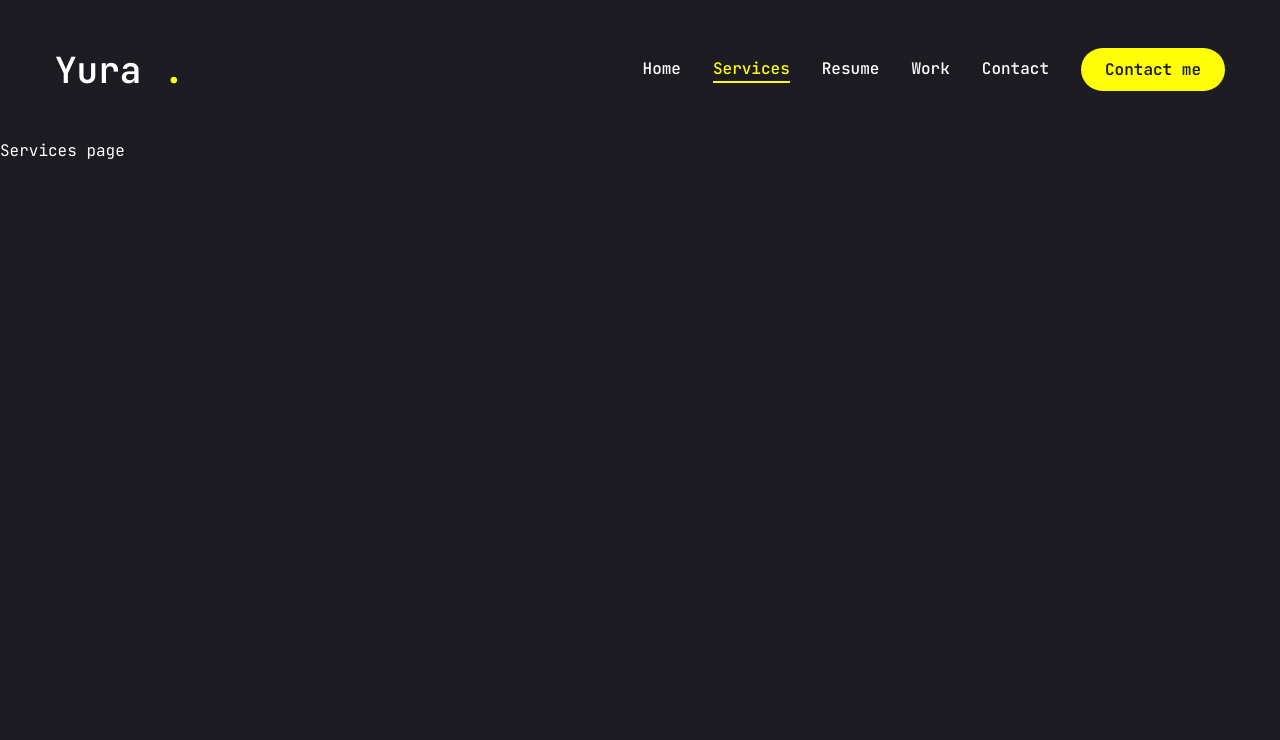
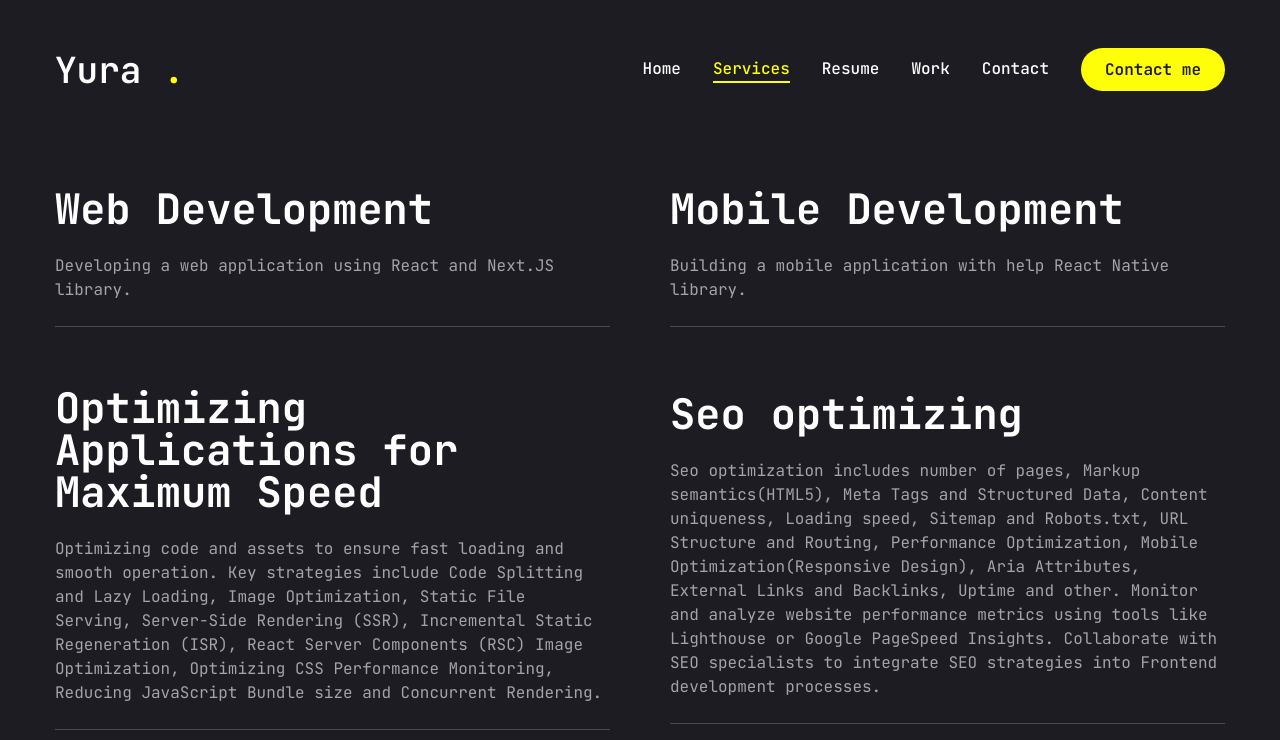
Before and after one commit to yurashalya/portfolio_main, a Next.js app: page /services in a window 1280 px wide. Shown: the top 740 px of the page. Built offline with nearby package versions, Linux system fonts and the light colour scheme.

Commit message:
Implemented UI for Services page

```diff
--- a/app/services/page.tsx
+++ b/app/services/page.tsx
@@ -1,7 +1,50 @@
-import React from "react";
+"use client";
 
-const Services = () => {
-  return <div>Services page</div>;
+import { motion } from "framer-motion";
+import { ServicesData } from "@/constants";
+
+type ServicesDataProps = {
+  title: string;
+  description: string;
 };
 
+const Services = () => (
+  <section className="min-h-[80vh] flex flex-col justify-center py-12 xl:py-0">
+    <div className="container mx-auto">
+      <motion.div
+        initial={{ opacity: 0 }}
+        animate={{
+          opacity: 1,
+          transition: { delay: 1, duration: 0.4, ease: "easeIn" },
+        }}
+        className="grid grid-cols-1 md:grid-cols-2 gap-[60px]"
+      >
+        {ServicesData.map((service: ServicesDataProps, index: number) => {
+          return (
+            <div
+              key={index}
+              className="flex flex-1 flex-col justify-center gap-6 group cursor-default"
+            >
+              <div className="w-full flex justify-between items-center">
+                <h2
+                  className="text-[42px] font-bold leading-none text-white
+              group-hover:text-accent  transition-all duration-500"
+                >
+                  {service.title}
+                </h2>
+              </div>
+
+              <p className="text-white/60 group-hover:text-outline-hover">
+                {service.description}
+              </p>
+
+              <div className="border-b border-white/20 w-full"></div>
+            </div>
+          );
+        })}
+      </motion.div>
+    </div>
+  </section>
+);
+
 export default Services;
--- a/components/Stars.tsx
+++ b/components/Stars.tsx
@@ -8,24 +8,20 @@ const Stats = () => {
   return (
     <section className="pt-4 pb-12 xl:pt-0 xl:pb-0">
       <div className="container mx-auto">
-        <div className="flex flex-wrap gap-6 max-w-[80vw] mx-auto xl:max-w-none">
+        <div className="flex flex-wrap gap-6 max-w-[80vw] mx-auto xl:max-w-none xsm:flex-col xsm:items-center">
           {StatsResult.map((item, index) => {
             return (
               <div
-                className="flex-1 flex gap-4 items-center justify-center xl:justify-start"
+                className="flex-1 flex gap-4 items-center xsm:w-[100%] xsm:justify-between justify-center xl:justify-start"
                 key={index}
               >
                 <CountUp
                   end={item.num}
                   duration={5}
                   delay={1}
-                  className="text-4xl xl:text-6xl font-extrabold"
+                  className="text-4xl xl:text-6xl font-extrabold xsm:w-[100px] xsm:text-left"
                 />
-                <p
-                  className={`${
-                    item.text.length < 15 ? "max-w-[100px]" : "max-w-[150px]"
-                  } leading-snug text-white/80`}
-                >
+                <p className="max-w-[100px] leading-snug text-white/80 xsm:text-end ">
                   {item.text}
                 </p>
               </div>
--- a/constants/index.ts
+++ b/constants/index.ts
@@ -51,3 +51,45 @@ export const StatsResult = [
     text: "Code commits",
   },
 ];
+
+export const ServicesData = [
+  {
+    title: "Web Development",
+    description:
+      "Developing a web application using React and Next.JS library.",
+  },
+  {
+    title: "Mobile Development",
+    description:
+      "Building a mobile application with help React Native library.",
+  },
+  {
+    title: "Optimizing Applications for Maximum Speed",
+    description: `Optimizing code and assets to ensure fast loading and smooth operation.
+      Key strategies include Code Splitting and Lazy Loading,
+      Image Optimization,
+      Static File Serving,
+      Server-Side Rendering (SSR),
+      Incremental Static Regeneration (ISR),
+      React Server Components (RSC)
+      Image Optimization,
+      Optimizing CSS
+      Performance Monitoring,
+      Reducing JavaScript Bundle size and Concurrent Rendering.`,
+  },
+  {
+    title: "Seo optimizing",
+    description: `Seo optimization includes number of pages, Markup semantics(HTML5),
+      Meta Tags and Structured Data,
+      Content uniqueness,
+      Loading speed,
+      Sitemap and Robots.txt,
+      URL Structure and Routing,
+      Performance Optimization,
+      Mobile Optimization(Responsive Design),
+      Aria Attributes,
+      External Links and Backlinks, Uptime and other.
+      Monitor and analyze website performance metrics using tools like Lighthouse or Google PageSpeed Insights.
+      Collaborate with SEO specialists to integrate SEO strategies into Frontend development processes.`,
+  },
+];
--- a/tailwind.config.ts
+++ b/tailwind.config.ts
@@ -15,6 +15,7 @@ const config: Config = {
       padding: "15px",
     },
     screens: {
+      xsm: { max: "415px" },
       sm: "640px",
       md: "768px",
       lg: "960px",
```
